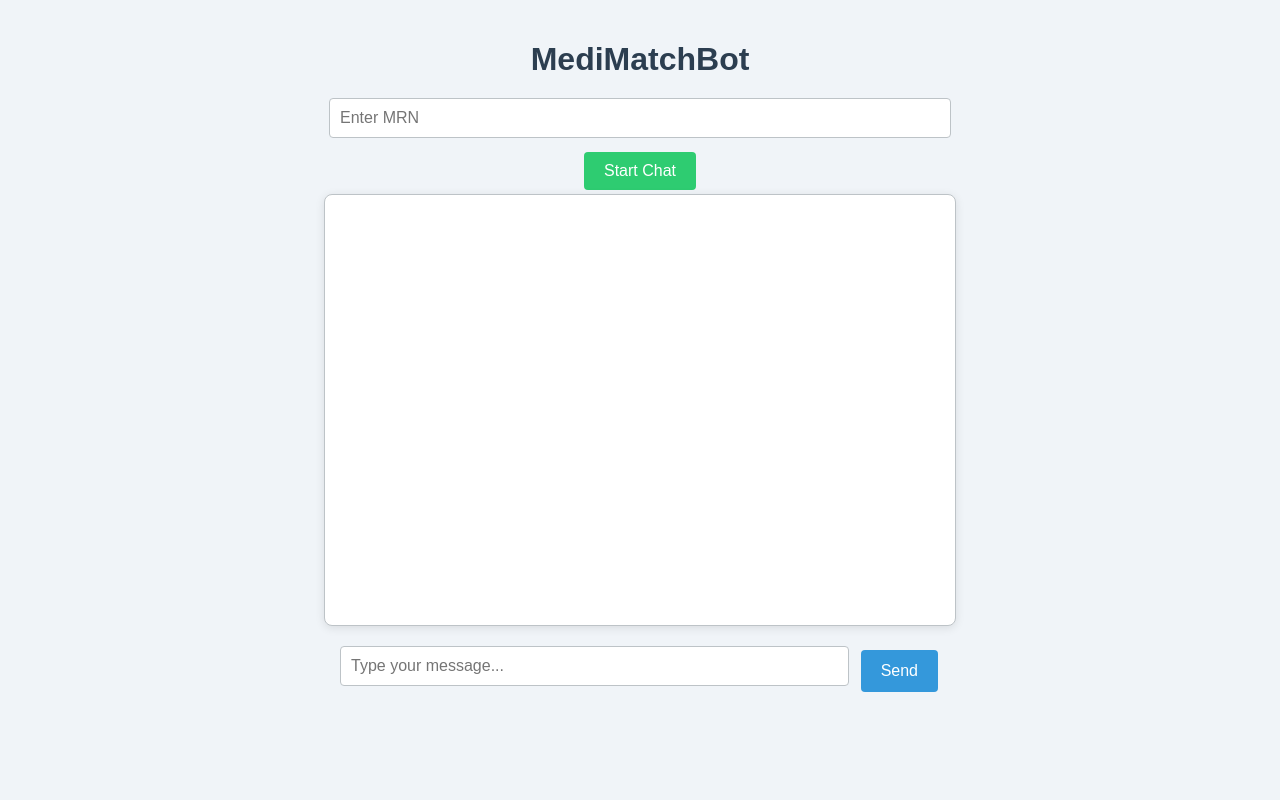
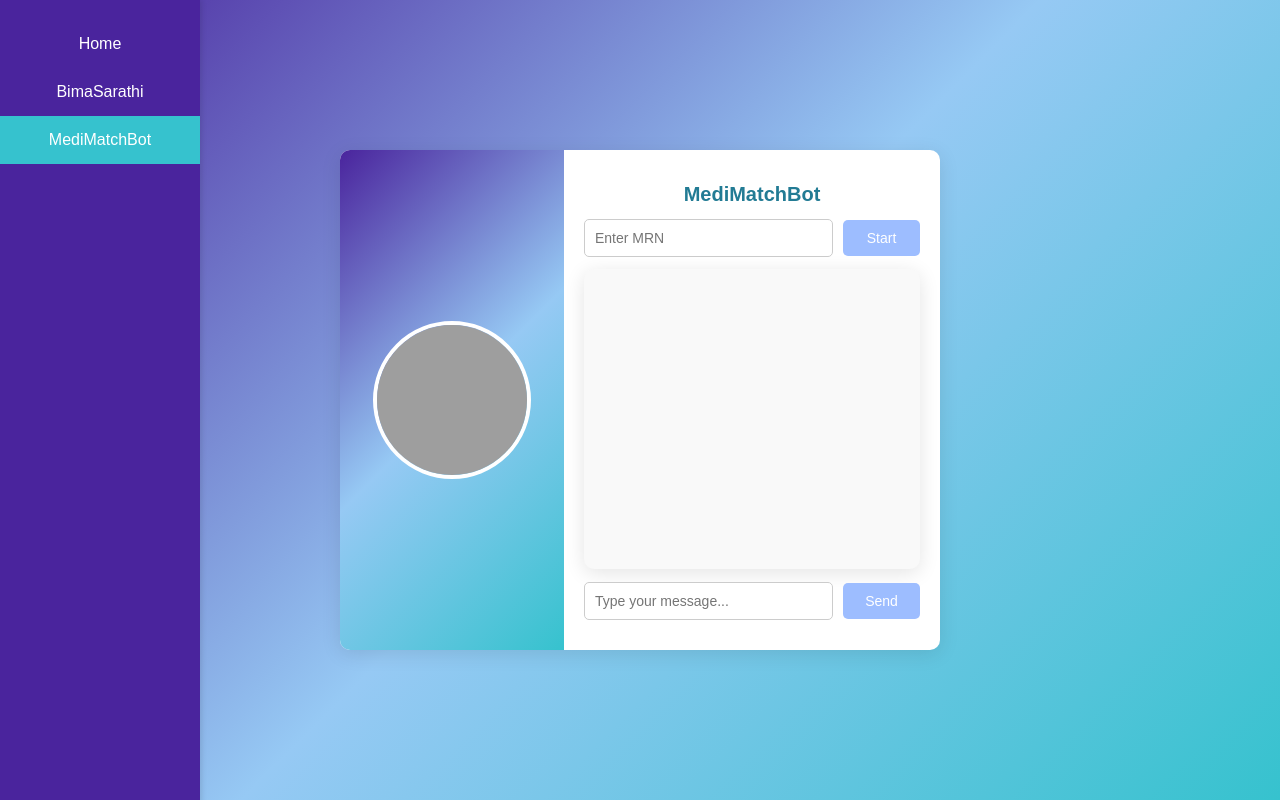
Before and after one commit to atharvaawatade/BimaSarthi, a Flask app: page / in a window 1280 px wide. Run offline with Flask 3, Linux system fonts and the light colour scheme; parts of the project's set-up code (start-up, migrations or seed data) failed here and were passed over; grey boxes are pictures that could not be loaded.

Commit message:
Update index.html

```diff
--- a/MediMatchBot/templates/index.html
+++ b/MediMatchBot/templates/index.html
@@ -8,116 +8,238 @@
     <style>
         body {
             font-family: Arial, sans-serif;
-            background-color: #f0f4f8;
+            background: linear-gradient(135deg, #4A249D, #96C9F4, #36C2CE);
+            color: #333;
             margin: 0;
+            padding: 0;
+            display: flex;
+            justify-content: center;
+            align-items: center;
+            height: 100vh;
+        }
+        .sidebar {
+            width: 200px;
+            background-color: #4a249d;
+            padding-top: 20px;
+            height: 100vh;
+            position: fixed;
+            top: 0;
+            left: 0;
+            display: flex;
+            flex-direction: column;
+            box-shadow: 2px 0 5px rgba(0, 0, 0, 0.1);
+            overflow: hidden;
+        }
+        .sidebar a {
+            padding: 15px;
+            text-decoration: none;
+            font-size: 16px;
+            color: #fff;
+            display: block;
+            text-align: center;
+            transition: background-color 0.3s ease;
+        }
+        .sidebar a:hover {
+            background-color: #96c9f4;
+        }
+        .sidebar a.active {
+            background-color: #36c2ce;
+        }
+        .chatbot-container {
+            display: flex;
+            width: 600px;
+            height: 500px;
+            background-color: #fff;
+            box-shadow: 0 4px 20px rgba(0, 0, 0, 0.1);
+            border-radius: 10px;
+            overflow: hidden;
+        }
+        .bot-image-container {
+            width: 40%;
+            background: linear-gradient(135deg, #4A249D, #96C9F4, #36C2CE);
+            display: flex;
+            justify-content: center;
+            align-items: center;
+        }
+        .bot-image-container img {
+            width: 150px;
+            height: 150px;
+            border-radius: 50%;
+            border: 4px solid #fff;
+        }
+        .chat-ui-container {
+            width: 60%;
             padding: 20px;
             display: flex;
             flex-direction: column;
-            align-items: center;
+            justify-content: space-between;
         }
-
         h1 {
-            color: #2c3e50;
-            margin-bottom: 20px;
+            font-size: 20px;
+            color: #227B94;
+            margin-bottom: 10px;
+            text-align: center;
         }
-
         #chat-container {
-            width: 100%;
-            max-width: 600px;
-            height: 400px;
-            overflow-y: scroll;
-            border: 1px solid #bdc3c7;
-            border-radius: 8px;
-            padding: 15px;
-            margin-bottom: 20px;
-            background-color: #ffffff;
-            box-shadow: 0 2px 10px rgba(0, 0, 0, 0.1);
-        }
-
-        #chat-container p {
-            margin: 10px 0;
-            line-height: 1.5;
-        }
-
-        #chat-container p strong {
-            color: #3498db;
-        }
-
-        input[type="text"] {
-            width: 100%;
-            max-width: 600px;
+            height: 280px;
+            overflow-y: auto;
+            box-shadow: 0 4px 20px rgba(0, 0, 0, 0.11);
+            border-radius: 10px;
             padding: 10px;
             margin-bottom: 10px;
-            border: 1px solid #bdc3c7;
-            border-radius: 4px;
-            font-size: 16px;
+            background-color: #f9f9f9;
         }
-
-        button {
-            background-color: #3498db;
+        #chat-container p {
+            margin: 5px 0;
+            padding: 8px;
+            border-radius: 10px;
+        }
+        #chat-container p strong {
+            font-weight: bold;
+        }
+        #chat-container p:nth-child(even) {
+            background-color: #056b97;
+            color: #fff;
+            text-align: right;
+            border-radius: 10px 10px 0 10px;
+        }
+        #chat-container p:nth-child(odd) {
+            background-color: #8bfff9;
+            text-align: left;
+            border-radius: 10px 10px 10px 0;
+        }
+        .input-group {
+            display: flex;
+            align-items: center;
+            margin-bottom: 10px;
+        }
+        .input-group input {
+            width: calc(100% - 90px);
+            padding: 10px;
+            border-radius: 5px;
+            border: 1px solid #ccc;
+            font-size: 14px;
+        }
+        .input-group button {
+            background-color: #9DBDFF;
             color: white;
+            padding: 10px 20px;
             border: none;
-            padding: 10px 20px;
-            text-align: center;
-            text-decoration: none;
-            display: inline-block;
-            font-size: 16px;
-            margin: 4px 2px;
+            border-radius: 5px;
             cursor: pointer;
-            border-radius: 4px;
-            transition: background-color 0.3s;
+            margin-left: 10px;
+            font-size: 14px;
+            width: 80px;
         }
-
-        button:hover {
-            background-color: #2980b9;
+        .input-group button:hover {
+            background-color: #7695FF;
         }
-
-        #start-chat {
-            background-color: #2ecc71;
+        .typing-indicator {
+            display: none;
+            padding: 8px;
+            background-color: #e6e6e6;
+            border-radius: 10px;
+            margin-bottom: 5px;
         }
-
-        #start-chat:hover {
-            background-color: #27ae60;
+        .typing-indicator span {
+            height: 10px;
+            width: 10px;
+            float: left;
+            margin: 0 1px;
+            background-color: #9E9EA1;
+            display: block;
+            border-radius: 50%;
+            opacity: 0.4;
         }
-
-        .input-container {
-            display: flex;
-            width: 100%;
-            max-width: 600px;
+        .typing-indicator span:nth-of-type(1) {
+            animation: 1s blink infinite 0.3333s;
         }
-
-        #user-input {
-            flex-grow: 1;
-            margin-right: 10px;
+        .typing-indicator span:nth-of-type(2) {
+            animation: 1s blink infinite 0.6666s;
+        }
+        .typing-indicator span:nth-of-type(3) {
+            animation: 1s blink infinite 0.9999s;
+        }
+        @keyframes blink {
+            50% {
+                opacity: 1;
+            }
         }
     </style>
 </head>
 <body>
-    <h1>MediMatchBot</h1>
-    <input type="text" id="mrn" placeholder="Enter MRN">
-    <button id="start-chat" onclick="startChat()">Start Chat</button>
-    <div id="chat-container"></div>
-    <div class="input-container">
-        <input type="text" id="user-input" placeholder="Type your message...">
-        <button onclick="sendMessage()">Send</button>
+    <div class="sidebar">
+        <a href="http://127.0.0.1:5500/home.html">Home</a>
+        <a href="http://127.0.0.1:5000/">BimaSarathi</a>
+        <a href="http://127.0.0.1:3000/" class="active">MediMatchBot</a>
+    </div>
+
+    <div class="chatbot-container">
+        <div class="bot-image-container">
+            <img src="/static/bot.png" alt="Bot Image">
+        </div>
+
+        <div class="chat-ui-container">
+            <h1>MediMatchBot</h1>
+
+            <div class="input-group">
+                <input type="text" id="mrn" placeholder="Enter MRN">
+                <button onclick="startChat()">Start</button>
+            </div>
+
+            <div id="chat-container">
+                <div class="typing-indicator">
+                    <span></span>
+                    <span></span>
+                    <span></span>
+                </div>
+            </div>
+
+            <div class="input-group">
+                <input type="text" id="user-input" placeholder="Type your message...">
+                <button onclick="sendMessage()">Send</button>
+            </div>
+        </div>
     </div>
 
     <script>
         function startChat() {
             $('#chat-container').empty();
+            $('#chat-container').append('<div class="typing-indicator"><span></span><span></span><span></span></div>');
         }
 
         function sendMessage() {
             var mrn = $('#mrn').val();
             var message = $('#user-input').val();
+            if (message.trim() === '') return;
+
             $('#chat-container').append('<p><strong>You:</strong> ' + message + '</p>');
             $('#user-input').val('');
 
+            // Show typing indicator
+            $('.typing-indicator').show();
+
+            // Scroll to the bottom of the chat
+            $('#chat-container').scrollTop($('#chat-container')[0].scrollHeight);
+
             $.post('/chat', {mrn: mrn, message: message}, function(data) {
+                // Hide typing indicator
+                $('.typing-indicator').hide();
+
                 $('#chat-container').append('<p><strong>Bot:</strong> ' + data.response + '</p>');
+
+                // Scroll to the bottom of the chat after receiving a message from the bot
                 $('#chat-container').scrollTop($('#chat-container')[0].scrollHeight);
             });
         }
+
+        // Allow sending message with Enter key
+        $('#user-input').keypress(function(e) {
+            if(e.which == 13) {
+                sendMessage();
+                return false;
+            }
+        });
     </script>
 </body>
 </html>
```
